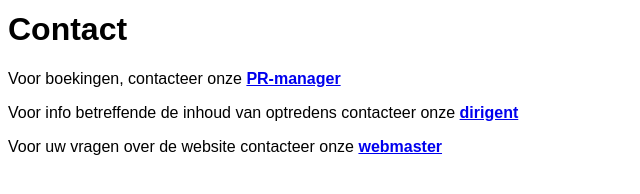
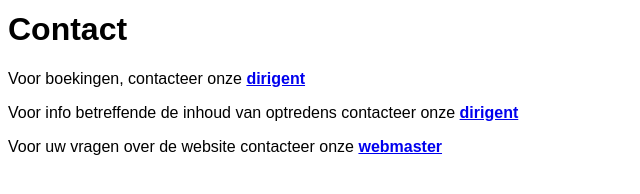
Before and after one commit to nondesax/www.nondesax.be, a plain HTML site: page contact.html in a window 1280 px wide. Shown: the part 124-318 px from the top of the page, 0-640 px from the left. Drawn offline with Linux system fonts and the light colour scheme.

Commit message:
Update contact info

```diff
--- a/contact.html
+++ b/contact.html
@@ -30,7 +30,7 @@
 </div>
 
 <h1 align="left"><strong>Contact</strong></h1>
-<p>Voor boekingen, contacteer onze <a href="mailto:vandevoorde.frank@hotmail.com"><strong>PR-manager</strong></a></p>
+<p>Voor boekingen, contacteer onze <a href="mailto:dirkdeschoenmaker@telenet.be"><strong>dirigent</strong></a></p>
 <p>Voor info betreffende de inhoud van optredens contacteer onze <strong><a href="mailto:dirkdeschoenmaker@telenet.be">dirigent</a></strong></p>
 <p>Voor uw vragen over de website contacteer onze <a href="mailto:matthias.streulens@gmail.com"><strong>webmaster</strong></a></p>
 <p align="left">&nbsp;</p>
```
